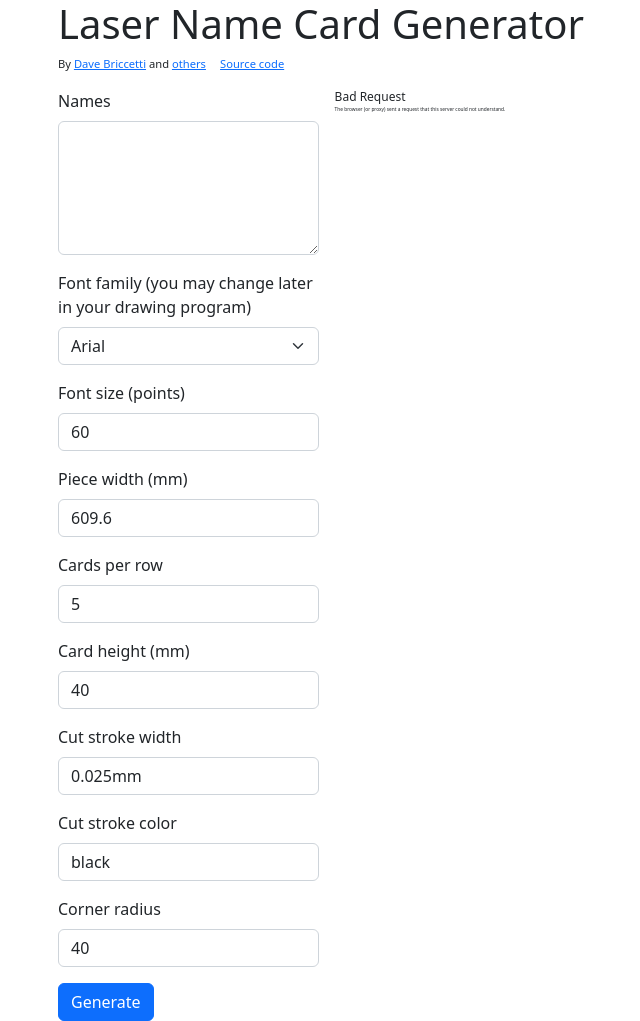
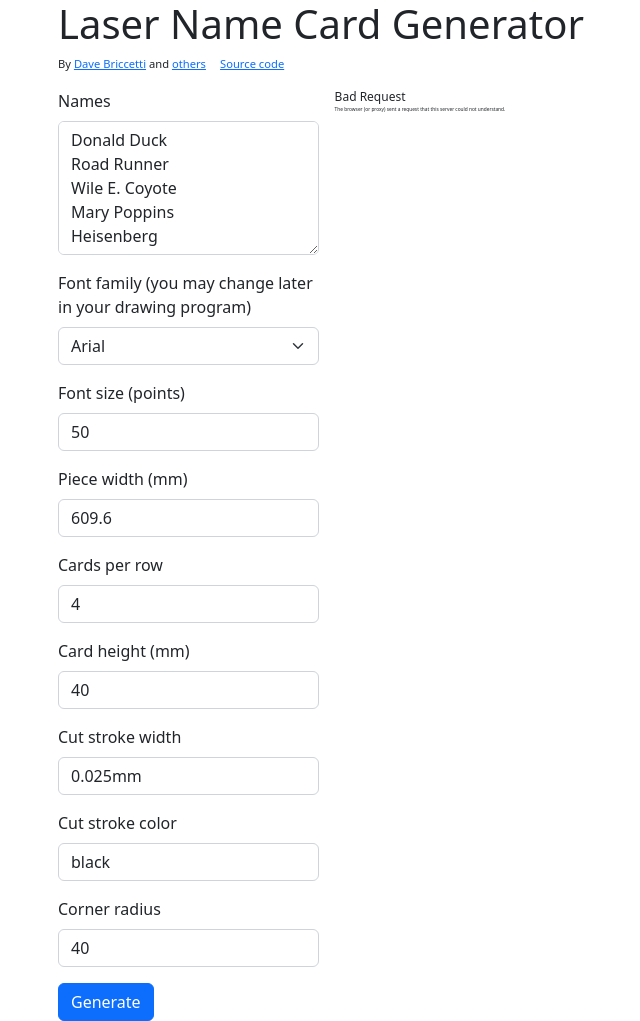
Before and after one commit to dcbriccetti/laser-name-cards, a Flask app: page / in a window 1280 px wide. Shown: the whole page, without its empty margins (24-664 px from the left). Run offline with Flask 2, Linux system fonts and the light colour scheme.

Commit message:
Remove automatic save of output.svg file. Add sample names so there is something interesting on the display initially. Update image in readme.

```diff
--- a/app/main.py
+++ b/app/main.py
@@ -20,9 +20,4 @@
                                geometry=geometry,
                                cut_stroke_width=form['cut_stroke_width'],
                                cut_stroke_color=form['cut_stroke_color'])
-    write_svg_for_debugging(svg)
     return Response(svg, content_type='image/svg+xml')
-
-def write_svg_for_debugging(svg):
-    with open('output.svg', 'w') as f:
-        f.write(svg)
--- a/templates/index.html
+++ b/templates/index.html
@@ -25,13 +25,26 @@
         <a href="https://github.com/dcbriccetti/laser-name-cards/graphs/contributors">others</a>
         <a style="margin-left: 1em" href="https://github.com/dcbriccetti/laser-name-cards">Source code</a>
     </p>
+    <p></p>
 
     <div class="row">
         <div class="col col-sm-3">
             <form id='form' method="POST" action="/cards">
                 <div class="mb-3">
                     <label for="names" class="form-label">Names</label>
-                    <textarea id="names" name="names" class="form-control" rows="5" onchange="preview()"></textarea>
+                    <textarea id="names" name="names" class="form-control" rows="5" onchange="preview()">
+Donald Duck
+Road Runner
+Wile E. Coyote
+Mary Poppins
+Heisenberg
+Batman
+Worf
+Sheldon Cooper
+Kid Dynomite
+The Fonz
+Grogu
+Lando</textarea>
                 </div>
                 <div class="mb-3">
                     <label for="font_family" class="form-label">Font family (you may change later in your drawing program)</label>
@@ -45,7 +58,7 @@
                 </div>
                 <div class="mb-3">
                     <label for="font_size" class="form-label">Font size (points)</label>
-                    <input type="number" id="font_size" name="font_size" class="form-control" value=60 onchange="preview()">
+                    <input type="number" id="font_size" name="font_size" class="form-control" value=50 onchange="preview()">
                 </div>
                 <div class="mb-3">
                     <label for="piece_width" class="form-label">Piece width (mm)</label>
@@ -53,7 +66,7 @@
                 </div>
                 <div class="mb-3">
                     <label for="num_cards_per_line" class="form-label">Cards per row</label>
-                    <input type="number" id="num_cards_per_line" name="num_cards_per_line" min="1" max="50" class="form-control" value="5" onchange="preview()">
+                    <input type="number" id="num_cards_per_line" name="num_cards_per_line" min="1" max="50" class="form-control" value="4" onchange="preview()">
                 </div>
                 <div class="mb-3">
                     <label for="card_height" class="form-label">Card height (mm)</label>
```
Also changed, not shown: README.md, sample-output.png (deleted), webapp.png.
